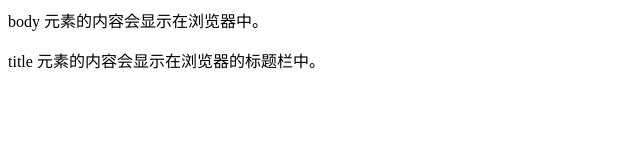
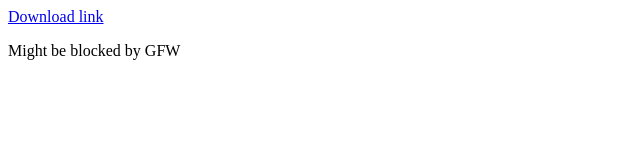
Before and after one commit to zcfqq2/website, a plain HTML site: page index.html in a window 1280 px wide. Shown: the whole page, without its empty margins (0-640 px from the left). Drawn offline with Linux system fonts and the light colour scheme.

Commit message:
Update index.html

```diff
--- a/index.html
+++ b/index.html
@@ -1,12 +1,12 @@
 <html>
 
 <head>
-<title>我的第一个 HTML 页面</title>
+<title>RunningSteve Official Site!</title>
 </head>
 
 <body>
-<p>body 元素的内容会显示在浏览器中。</p>
-<p>title 元素的内容会显示在浏览器的标题栏中。</p>
+<a href="http://pan.baidu.com/s/1bog0I6">Download link</a>
+<p>Might be blocked by GFW</p>
 </body>
 
 </html>
```
